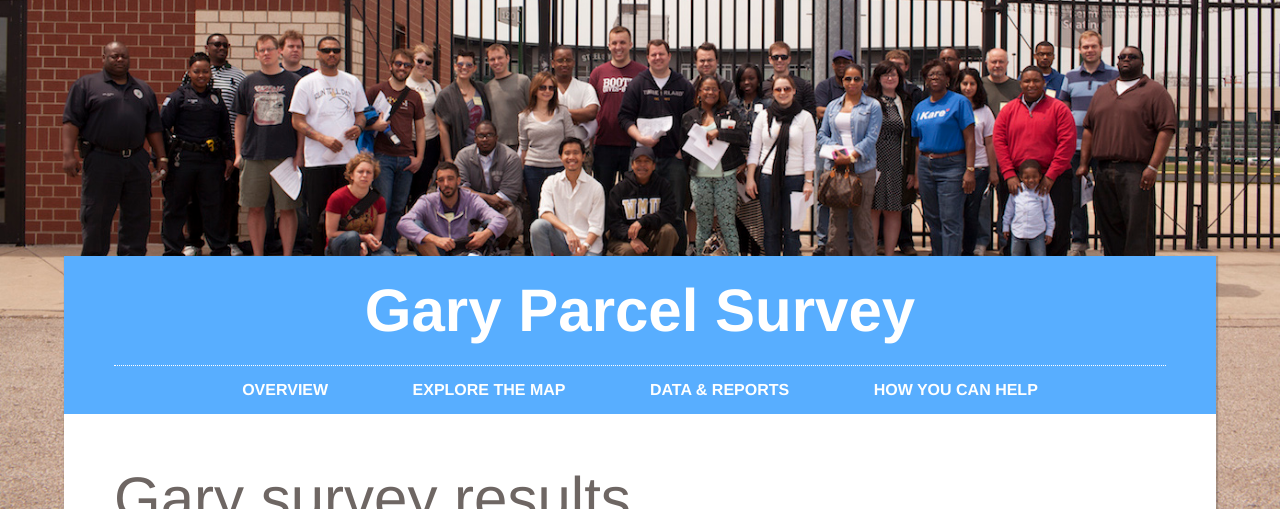
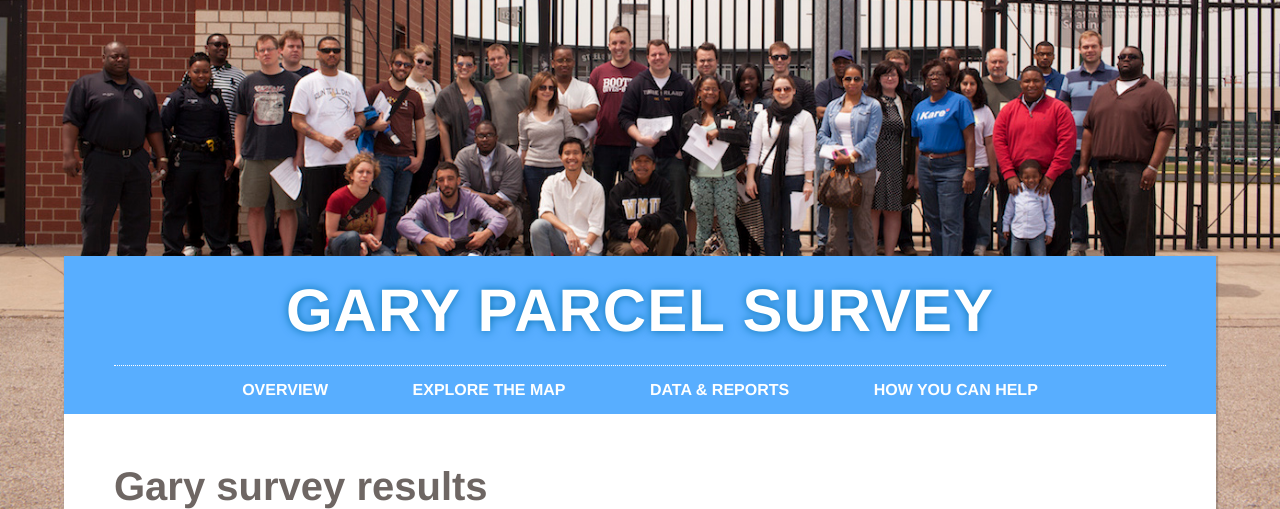
Before and after one commit to isabella232/gary, a Jekyll site: the page built from _posts/2014-12-28-reports.md, in a window 1280 px wide. Shown: the top 509 px of the page. Built offline with Jekyll 4.4.1, drawn with Linux system fonts in a browser that asks for light colours; nearby versions of some CDN libraries; some web fonts are replaced; Markdown is read by kramdown in place of the engine named in the settings; some of the changed text lies outside the part shown; grey boxes are pictures that could not be loaded.

Commit message:
Add colors and report disclaimer

```diff
--- a/site.css
+++ b/site.css
@@ -23,15 +23,18 @@ body {
 }
 
 h1 {
-  ffont-family: Neuzeit Office W01 Bold, Helvetica Neue, sans-serif;
+  font-family: Neuzeit Office W01 Bold, Helvetica Neue, sans-serif;
   text-align: center;
+  text-transform: uppercase;
+  text-shadow: 0 0 10px #0571b0;
+  letter-spacing: 1px;
   color: #fff;
   font-size: 60px;
 }
 
 h2 {
-  font-weight: normal;
-  font-size: 60px;
+  font-family: Neuzeit Office W01 Bold, Helvetica Neue, sans-serif;
+  font-size: 40px;
 }
 
 .full h2 {
```
Also changed, not shown: _posts/2014-12-28-reports.md (+2 -0 lines), 1 other file.
